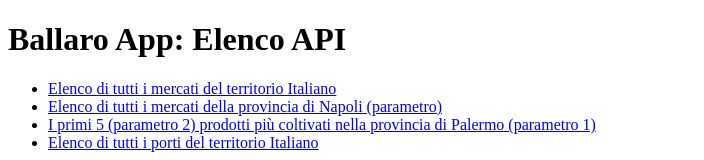
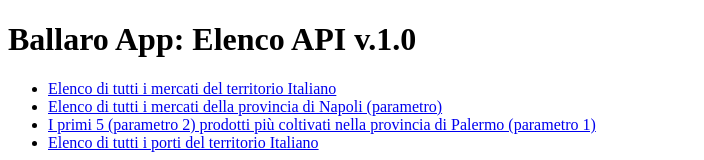
Before and after one commit to frizio/ballaro-app-backend, a website: page src/views/index.html in a window 1280 px wide. Shown: the top 160 px of the page, without its empty margins (0-704 px from the left). Drawn offline with Linux system fonts and the light colour scheme.

Commit message:
Update index.html

```diff
--- a/src/views/index.html
+++ b/src/views/index.html
@@ -7,7 +7,7 @@
         <title>Ballaro Website</title>
     </head>
     <body>
-        <h1>Ballaro App: Elenco API</h1>
+        <h1>Ballaro App: Elenco API v.1.0</h1>
 
         <ul>
             <li><a href="https://ballaro.herokuapp.com/api/mercati">Elenco di tutti i mercati del territorio Italiano</a></li>
```
